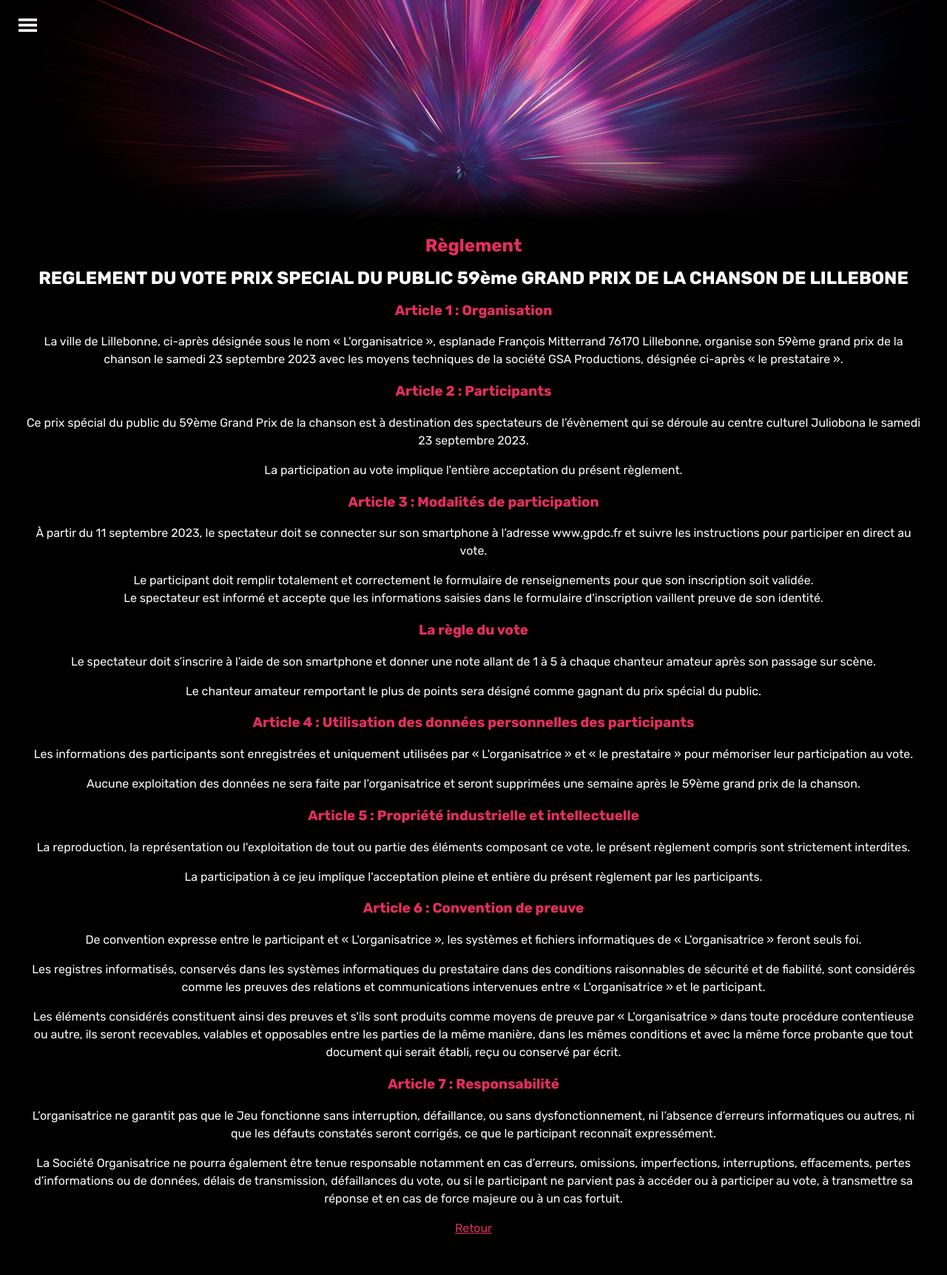
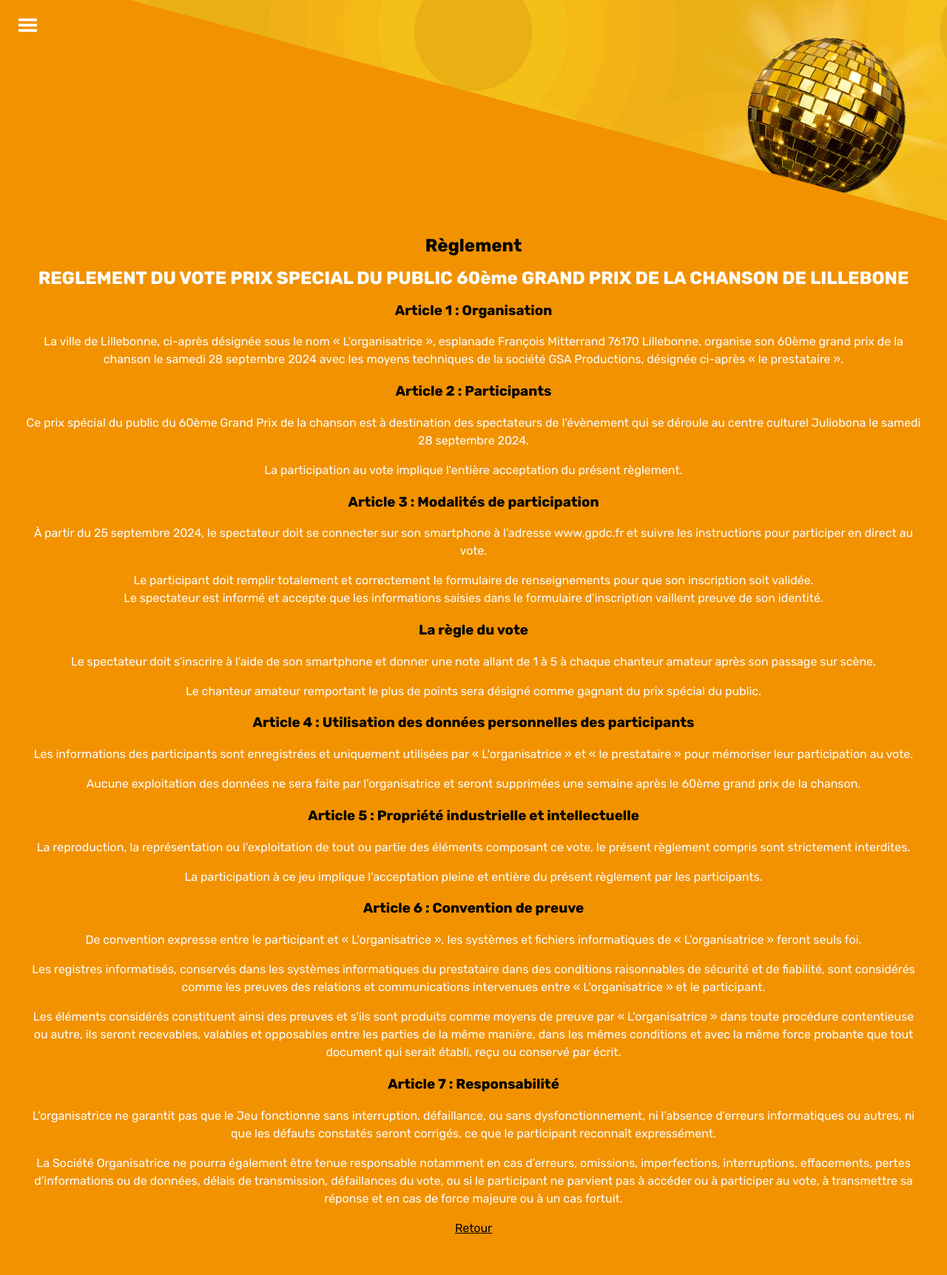
Before and after one commit to leahpar/sq-foire, a Symfony app: template templates/game/rules.html.twig in a window 1280 px wide. Shown: the whole page at 74% size. Run offline with Twig, Linux system fonts and the light colour scheme; the template is opened without the code that fills it, so the values that code supplies are empty; some libraries are stand-ins or nearby versions.

Commit message:
design 2024

```diff
--- a/public/css/screen.css
+++ b/public/css/screen.css
@@ -107,7 +107,7 @@ body {
   min-height: 100vh;
   display: flex;
   justify-content: center;
-  background: rgba(0, 0, 0, 0.6);
+  background: rgba(242, 146, 0, 0.6);
   backdrop-filter: blur(5px);
 }
 
@@ -131,7 +131,7 @@ p {
   background: #fff;
   border: 10px solid #fff;
   border-radius: 30px;
-  box-shadow: 0px 10px 20px rgba(0, 0, 0, 0.7), inset 0px 20px 50px rgba(0, 0, 0, 0.3), inset 0px -20px 50px rgba(0, 0, 0, 0.3);
+  box-shadow: 0px 10px 20px rgba(0, 0, 0, 0.3), inset 0px 20px 50px rgba(0, 0, 0, 0.3), inset 0px -20px 50px rgba(0, 0, 0, 0.3);
   overflow: hidden;
 }
 #lottery #playersList {
--- a/public/css/style.css
+++ b/public/css/style.css
@@ -102,7 +102,7 @@ todo {
 
 body {
   margin: 0px;
-  background: #000 url(../img/background.jpg) no-repeat center top fixed;
+  background: #f5bf18 url(../img/background.jpg) no-repeat center top fixed;
   background-size: contain;
   box-sizing: border-box;
   font-family: "Rubik";
@@ -122,7 +122,7 @@ h1, h2, h3, h4, h5, a {
 }
 
 h1 {
-  color: #e52e5e;
+  color: #000;
 }
 h1.nomargin {
   margin: 0px;
@@ -133,7 +133,7 @@ h2 {
 }
 
 h3 {
-  color: #e52e5e;
+  color: #000;
 }
 
 h5 {
@@ -146,7 +146,7 @@ h5 {
 }
 
 a {
-  color: #e52e5e;
+  color: #000;
 }
 
 .txtcenter {
@@ -285,17 +286,17 @@ nav ul li a:hover, nav ul li a:active {
   background-size: auto;
 }
 #mainWrapper.bigCover .clouds {
-  background-size: auto 450px;
+  background-size: cover;
 }
 #mainWrapper .clouds {
   position: relative;
   width: 100%;
   overflow: hidden;
-  background: url(../img/bg-silhouette.png) center bottom repeat-x;
-  background-size: auto 300px;
+  background: url(../img/bg-silhouette.png) center bottom no-repeat;
+  background-size: cover;
 }
 #mainWrapper .content {
-  background: #000;
+  background: #f29200;
   color: #fff;
   text-align: center;
 }
--- a/public/sass/screen.scss
+++ b/public/sass/screen.scss
@@ -22,7 +22,7 @@ body{
 	justify-content: center;
 	//align-items: center;
 
-	background: rgba(0,0,0,.6);
+	background: rgba(242,146,0,.6);
 	backdrop-filter: blur(5px);
 }
 
@@ -48,7 +48,7 @@ p{
 	background: #fff;
 	border: 10px solid #fff;
 	border-radius: 30px;
-	box-shadow: 0px 10px 20px rgba(0,0,0,0.7), inset 0px 20px 50px rgba(0,0,0,.3), inset 0px -20px 50px rgba(0,0,0,.3);
+	box-shadow: 0px 10px 20px rgba(0,0,0,0.3), inset 0px 20px 50px rgba(0,0,0,.3), inset 0px -20px 50px rgba(0,0,0,.3);
 
 	overflow: hidden;
 
--- a/public/sass/style.scss
+++ b/public/sass/style.scss
@@ -10,9 +10,9 @@ $gray:#3d3d3d;
 $lightgray:#f0f0f0;
 
 $color1:#fff;
-$color2:#e52e5e;
+$color2:#000;
 
-$bgSections:#1e1e1e;
+$bgSections:#e18800;
 
 todo {
     color: black;
@@ -23,7 +23,7 @@ todo {
 body{
     margin: 0px;
 
-    background: #000 url(../img/background.jpg) no-repeat center top fixed;
+    background: #f5bf18 url(../img/background.jpg) no-repeat center top fixed;
     background-size: contain;
     box-sizing: border-box;
 
@@ -171,7 +171,8 @@ nav{
 
         width: 100%;
         height: 100vh;
-        background: rgba(0,0,0,0.9);
+        background: rgba(242,146,0,0.9);
+        backdrop-filter: blur(16px);
 
         ul{
             display: block;
@@ -239,7 +240,7 @@ nav{
         background-size: auto;
 
         .clouds{
-            background-size: auto 450px;
+            background-size: cover;
         }
     }
 
@@ -249,12 +250,12 @@ nav{
 
         overflow: hidden;
 
-        background: url(../img/bg-silhouette.png) center bottom repeat-x;
-        background-size: auto 300px;
+        background: url(../img/bg-silhouette.png) center bottom no-repeat;
+        background-size: cover;
     }
     .content{
 
-        background: #000;
+        background: #f29200;
         color: #fff;
 
         text-align: center;
@@ -311,15 +312,13 @@ nav{
         }
 
         span, a.done{
-            background: url(../img/check.svg) no-repeat 15px 15px;
-
-            border: 2px solid #aaa;
-            color: #aaa;
+            background: $bgSections url(../img/check.svg) no-repeat 15px 15px;
+            color: rgba(255,255,255,.7);
         }
 
         a{
 
-            border: 2px solid $color2;
+            background: #f5bf18;
             color: $color1;
             text-decoration: none;
         }
@@ -342,9 +341,7 @@ nav{
 
             padding: 10px;
 
-            background: none;
-            border: 2px solid $color2
-            ;
+            background: $color2;
             border-radius: 10px;
 
             color: $color1;
--- a/templates/admin/qrcodes.html.twig
+++ b/templates/admin/qrcodes.html.twig
@@ -38,7 +38,7 @@
         }
         h2{
            margin: 0px;
-           color: #e52e5e;
+           color: #f29200;
         }
         p{
            margin: 5px 0px;
@@ -54,7 +54,7 @@
            padding: 2px 4px;
            border: 1px solid #ccc;
            border-radius: 3px;
-             color: #e52e5e;
+             color: #f29200;
         }
    </style>
 </head>
--- a/templates/game/closed.html.twig
+++ b/templates/game/closed.html.twig
@@ -10,9 +10,9 @@
 
             <section>
 
-                <div class="logo"><img src="/img/title.png" alt="57e Grand Prix de la Chanson"></div>
+                <div class="logo"><img src="/img/title.png" alt="Grand Prix de la Chanson"></div>
 
-                <p><strong>À partir du 13 septembre</strong>, inscrivez-vous sur ce site pour pouvoir <strong>voter en live</strong> le samedi 25 septembre pour votre candidat préféré !</p>
+                <p><strong>À partir du 25 septembre</strong>, inscrivez-vous sur ce site pour pouvoir <strong>voter en live</strong> le samedi 28 septembre pour votre candidat préféré !</p>
                 <p>Le grand gagnant recevra le Prix du public !</strong></p>
 
             </section>
--- a/templates/game/rules.html.twig
+++ b/templates/game/rules.html.twig
@@ -13,18 +13,18 @@
                 <h1>Règlement</h1>
 
 
-                <h2>REGLEMENT DU VOTE PRIX SPECIAL DU PUBLIC 59ème GRAND PRIX DE LA CHANSON DE LILLEBONE</h2>
+                <h2>REGLEMENT DU VOTE PRIX SPECIAL DU PUBLIC 60ème GRAND PRIX DE LA CHANSON DE LILLEBONE</h2>
 
                 <h3>Article 1 : Organisation</h3>
-                <p>La ville de Lillebonne, ci-après désignée sous le nom « L'organisatrice », esplanade François Mitterrand 76170 Lillebonne, organise son 59ème grand prix de la chanson le samedi 23 septembre 2023 avec les moyens techniques de la société GSA Productions, désignée ci-après « le prestataire ».</p>
+                <p>La ville de Lillebonne, ci-après désignée sous le nom « L'organisatrice », esplanade François Mitterrand 76170 Lillebonne, organise son 60ème grand prix de la chanson le samedi 28 septembre 2024 avec les moyens techniques de la société GSA Productions, désignée ci-après « le prestataire ».</p>
 
                 <h3>Article 2 : Participants</h3>
-                <p>Ce prix spécial du public du 59ème Grand Prix de la chanson est à destination des spectateurs de l’évènement qui se déroule au centre culturel Juliobona le samedi 23 septembre 2023.</p>
+                <p>Ce prix spécial du public du 60ème Grand Prix de la chanson est à destination des spectateurs de l’évènement qui se déroule au centre culturel Juliobona le samedi 28 septembre 2024.</p>
 
                 <p>La participation au vote implique l'entière acceptation du présent règlement.</p>
 
                 <h3>Article 3 : Modalités de participation</h3>
-                <p>À partir du 11 septembre 2023, le spectateur doit se connecter sur son smartphone à l’adresse www.gpdc.fr et suivre les instructions pour participer en direct au vote.</p>
+                <p>À partir du 25 septembre 2024, le spectateur doit se connecter sur son smartphone à l’adresse www.gpdc.fr et suivre les instructions pour participer en direct au vote.</p>
                 <p>Le participant doit remplir totalement et correctement le formulaire de renseignements pour que son inscription soit validée.<br>
                 Le spectateur est informé et accepte que les informations saisies dans le formulaire d'inscription vaillent preuve de son identité.</p>
 
@@ -37,7 +37,7 @@
 
                 <h3>Article 4 : Utilisation des données personnelles des participants</h3>
                 <p>Les informations des participants sont enregistrées et uniquement utilisées par « L'organisatrice » et « le prestataire » pour mémoriser leur participation au vote.</p>
-                <p>Aucune exploitation des données ne sera faite par l’organisatrice et seront supprimées une semaine après le 59ème grand prix de la chanson.</p>
+                <p>Aucune exploitation des données ne sera faite par l’organisatrice et seront supprimées une semaine après le 60ème grand prix de la chanson.</p>
 
                 <h3>Article 5 : Propriété industrielle et intellectuelle</h3>
                 <p>La reproduction, la représentation ou l'exploitation de tout ou partie des éléments composant ce vote, le présent règlement compris sont strictement interdites.</p>
--- a/templates/game/start.html.twig
+++ b/templates/game/start.html.twig
@@ -12,7 +12,7 @@
 
                 <div class="logo"><img src="/img/title.png" alt="Grand prix de la chanson"></div>
 
-                <p><strong>Le 23 septembre 2023</strong>, votez pour vos candidats préférés pour décerner le prix du public !</p>
+                <p><strong>Le 28 septembre 2024</strong>, votez pour vos candidats préférés pour décerner le prix du public !</p>
 
                 {% if app_inscription %}
                 <a href="{{ path('app_register') }}" class="button redButton">M'inscrire</a>
```
Also changed, not shown: other parts of public/css/style.css (+11 -12 lines), public/img/background.jpg, public/img/bg-silhouette.png, public/img/title.png, public/img/title2.png.
